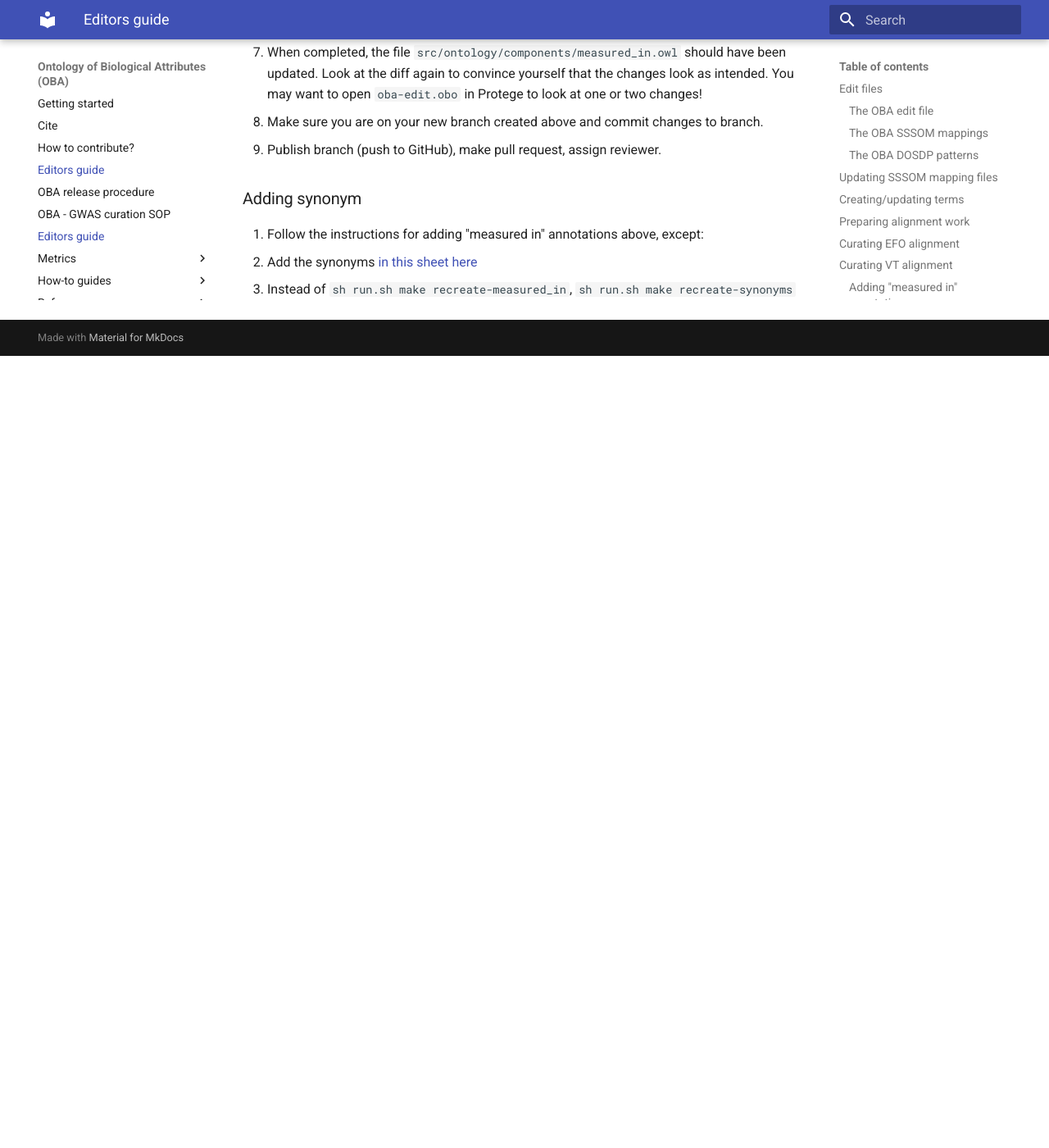
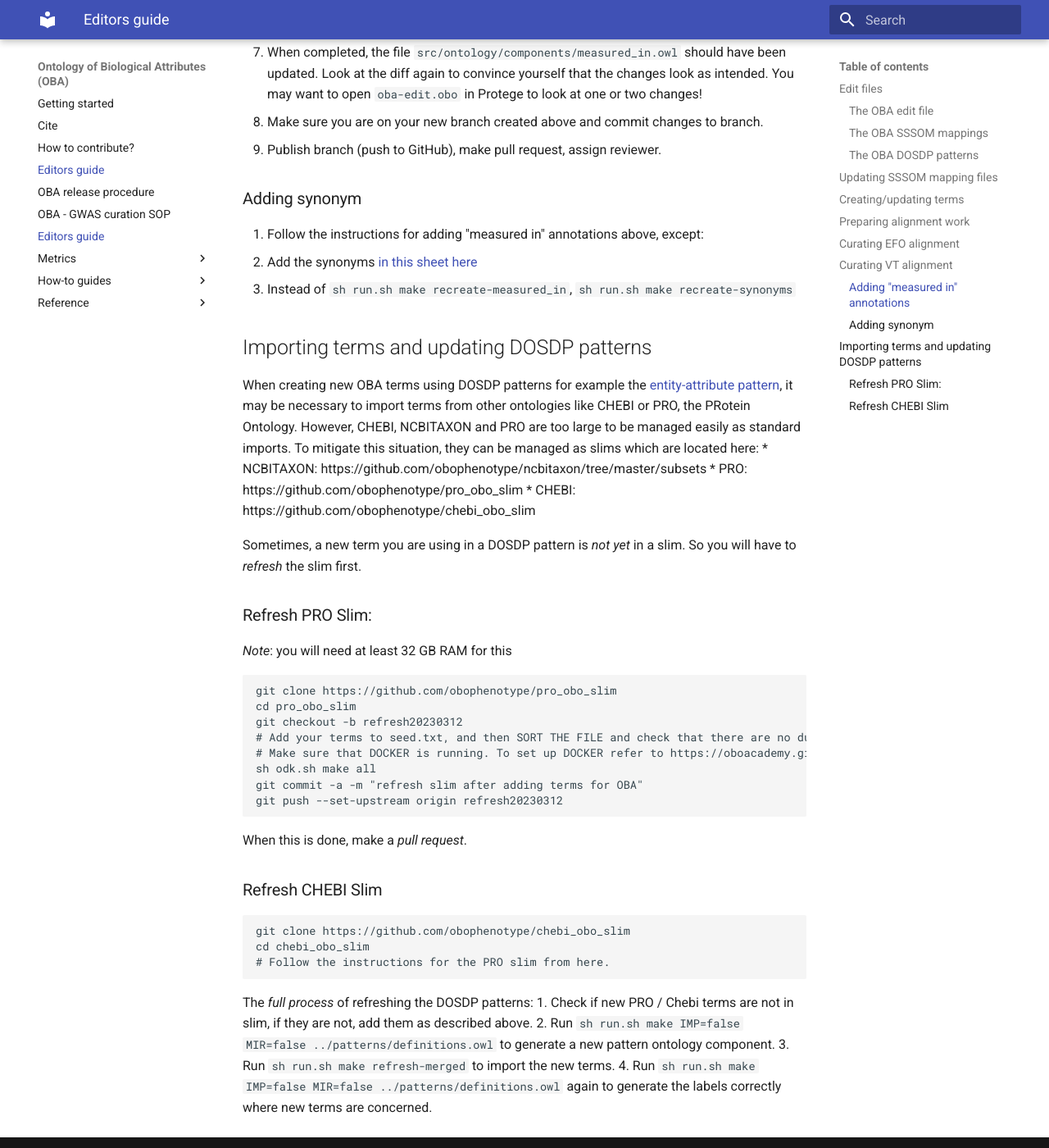
Before and after one commit to obophenotype/bio-attribute-ontology, an MkDocs documentation site: the page built from docs/editors-guide.md, in a window 1280 px wide and 1400 px high, scrolled down 3469 px. Shown: the whole window at 82% size. Built offline with MkDocs 1.6.1 and Material for MkDocs 9.7.7, drawn with Linux system fonts in a browser that asks for light colours; before the commit the page ends 3903 px from its top, so only the background shows below that.

Commit message:
Update editors-guide.md
Importing terms and updating DOSDP patterns

````diff
--- a/docs/editors-guide.md
+++ b/docs/editors-guide.md
@@ -89,3 +89,40 @@ sh run.sh make sync_sssom_google_sheets
 1. Follow the instructions for adding "measured in" annotations above, except:
    - Add the synonyms [in this sheet here](https://docs.google.com/spreadsheets/d/13qh7dLE38vMyz91oRqj6GzKjFohNazNKAJxKG6Plw1o/edit#gid=473147169)
    - Instead of `sh run.sh make recreate-measured_in`, `sh run.sh make recreate-synonyms`
+
+## Importing terms and updating DOSDP patterns
+
+When creating new OBA terms using DOSDP patterns for example the [entity-attribute pattern](https://github.com/obophenotype/bio-attribute-ontology/blob/master/src/patterns/dosdp-patterns/entity_attribute.yaml), it may be necessary to import terms from other ontologies like CHEBI or PRO, the PRotein Ontology. However, CHEBI, NCBITAXON and PRO are too large to be managed easily as standard imports. To mitigate this situation, they can be managed as slims which are located here:
+* NCBITAXON: https://github.com/obophenotype/ncbitaxon/tree/master/subsets
+* PRO: https://github.com/obophenotype/pro_obo_slim
+* CHEBI: https://github.com/obophenotype/chebi_obo_slim
+
+Sometimes, a new term you are using in a DOSDP pattern is *not yet* in a slim. So you will have to *refresh* the slim first.
+
+### Refresh PRO Slim:
+
+*Note*: you will need at least 32 GB RAM for this
+```
+git clone https://github.com/obophenotype/pro_obo_slim
+cd pro_obo_slim
+git checkout -b refresh20230312
+# Add your terms to seed.txt, and then SORT THE FILE and check that there are no duplicated terms.
+# Make sure that DOCKER is running. To set up DOCKER refer to https://oboacademy.github.io/obook/howto/odk-setup/
+sh odk.sh make all
+git commit -a -m "refresh slim after adding terms for OBA"
+git push --set-upstream origin refresh20230312
+```
+When this is done, make a *pull request*.
+
+### Refresh CHEBI Slim
+```
+git clone https://github.com/obophenotype/chebi_obo_slim
+cd chebi_obo_slim
+# Follow the instructions for the PRO slim from here.
+```
+
+The *full process* of refreshing the DOSDP patterns:
+1.	Check if new PRO / Chebi terms are not in slim, if they are not, add them as described above.
+2.	Run `sh run.sh make IMP=false MIR=false ../patterns/definitions.owl` to generate a new pattern ontology component.
+3.	Run `sh run.sh make refresh-merged` to import the new terms.
+4.	Run `sh run.sh make IMP=false MIR=false ../patterns/definitions.owl` again to generate the labels correctly where new terms are concerned.
````
